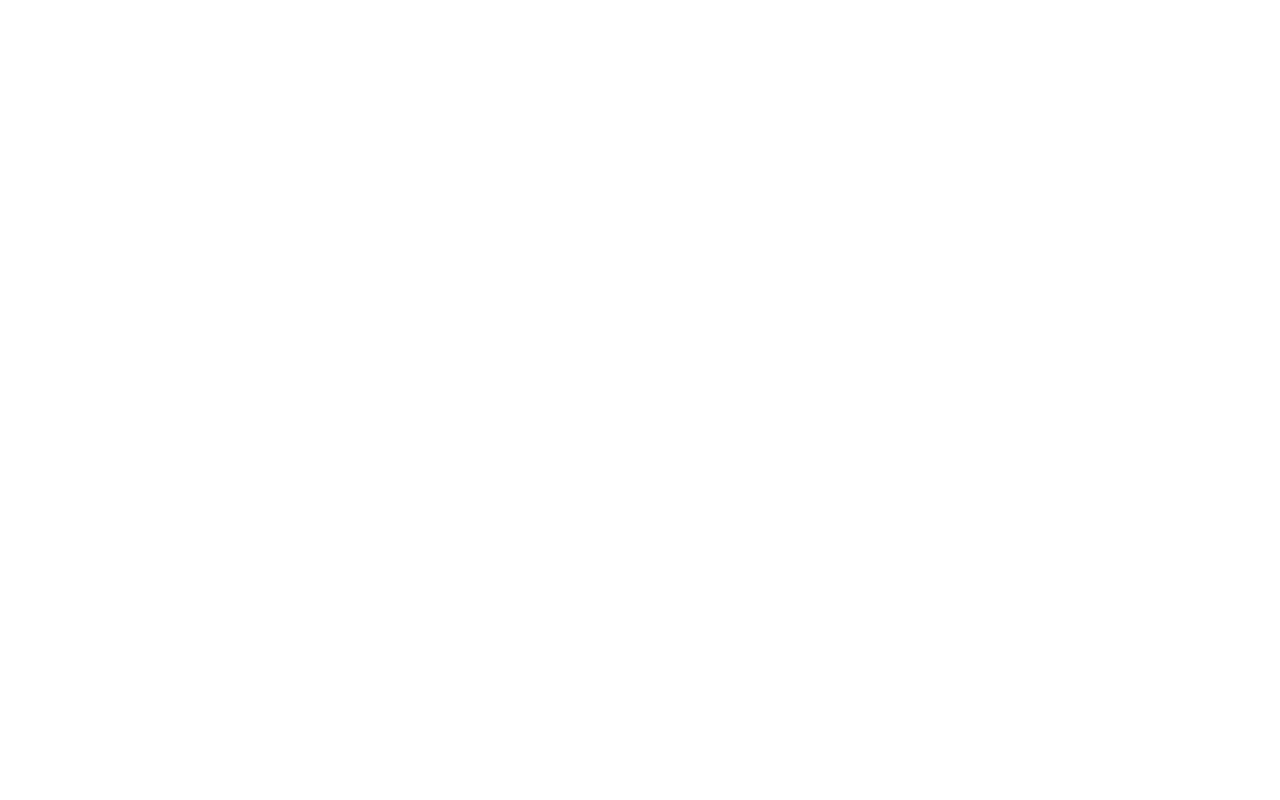
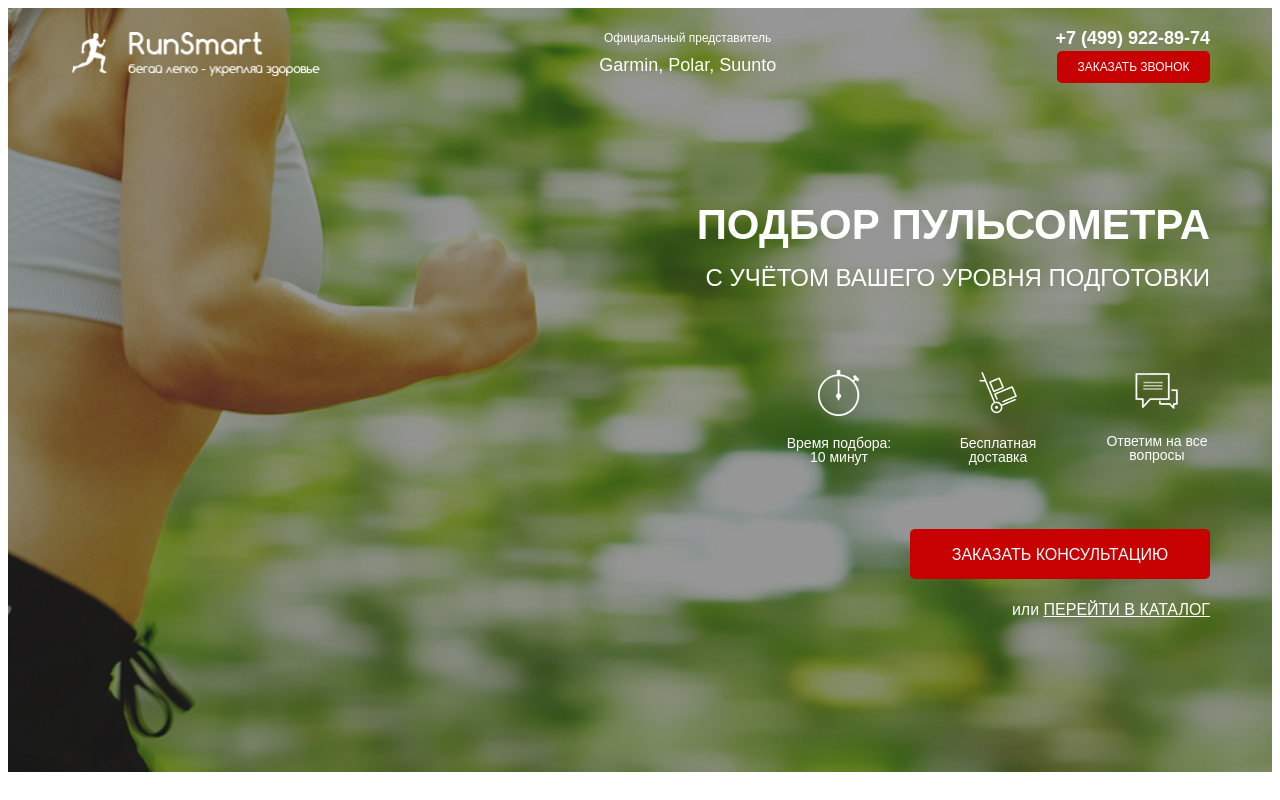
Before and after one commit to GoStop93/RunSmart, a website: page src/index.html in a window 1280 px wide. Drawn offline with Linux system fonts and the light colour scheme.

Commit message:
first_block

```diff
--- a/gulpfile.js
+++ b/gulpfile.js
@@ -14,23 +14,20 @@ gulp.task('server', function() {
 });
 
 gulp.task('styles', function() {
-    return gulp.src('src/sass/*.+(scss|sass)')
+    return gulp.src('src/sass/**/*.+(scss|sass)')
         .pipe(sass({outputStyle: 'compressed'}).on('error', sass.logError))
         .pipe(rename({
             prefix: "",
             suffix: ".min",
           }))
-        .pipe(autoprefixer({
-            browsers:['last 2 versions'],
-			cascade: false
-		}))
+        .pipe(autoprefixer())
         .pipe(cleanCSS({compatibility: 'ie8'}))
         .pipe(gulp.dest('src/css'))
         .pipe(browserSync.stream());
 });
 
 gulp.task('watch', function() {
-    gulp.watch('src/sass/*.+(scss|sass)', gulp.parallel('styles'));
+    gulp.watch('src/sass/**/*.+(scss|sass)', gulp.parallel('styles'));
     gulp.watch('src/*.html').on('change', browserSync.reload);
 });
 
--- a/src/index.html
+++ b/src/index.html
@@ -10,6 +10,54 @@
     <link rel="stylesheet" href="css/style.min.css">
 </head>
 <body>
+    <div class="promo">
+        <div class="container">
+            <header class="header">
+                <a href="#" class="header__logo">
+                    <img src="icons/first_screen/running_man.png" alt="logo">
+                </a>
+                <div class="header__official">
+                    Официальный представитель
+                    <span>Garmin, Polar, Suunto</span>
+                </div>
+                <div class="header__contacts">
+                    <a href="tel:+74999228974" class="header__phone">+7 (499) 922-89-74</a>
+                    <button class="button">заказать звонок</button>
+                </div>
+            </header>
+            <div class="promo__wrapper">
+                <h1 class="promo__header">Подбор пульсометра</h1>
+                <h2 class="promo__subheader">с учётом Вашего уровня подготовки</h2>
+
+                <div class="promo__icons">
+                    <div class="promo__icon">
+                        <img src="icons/first_screen/timer.png" alt="timer">
+                        Время подбора:
+                        10 минут
+                    </div>
+                    <div class="promo__icon">
+                        <img src="icons/first_screen/baggege.png" alt="baggege">
+                        Бесплатная
+                        доставка
+                    </div>
+                    <div class="promo__icon">
+                        <img src="icons/first_screen/messages.png" alt="messages">
+                        Ответим
+                        на все вопросы
+                    </div>
+                </div>
+
+                <button class="button button_main">заказать кОНСУЛЬТАЦИЮ</button>
+
+                <div class="promo__link">
+                    или
+                    <a href="#">ПЕРЕЙТИ В КАТАЛОГ</a>
+                </div>
+
+            </div>
+
+        </div>
+    </div>
 
 </body>
 </html>
--- /dev/null
+++ b/src/sass/blocks/_buttons.scss
@@ -0,0 +1,20 @@
+.button {
+    font-weight: 500;
+    font-size: 12px;
+    line-height: 19px;
+    text-align: center;
+    text-transform: uppercase;
+    color: #FFFFFF;
+    width: 153px;
+    height: 32px;
+    background: $main-color;
+    border-radius: 5px;
+    border: none;
+    &_main {
+        width: 300px;
+        height: 50px;
+        font-size: 16px;
+        line-height: 25px;
+        margin-top: 65px;
+    }
+}
--- /dev/null
+++ b/src/sass/blocks/_header.scss
@@ -0,0 +1,38 @@
+.header {
+    display: flex;
+    justify-content: space-between;
+    align-items: center;
+    &__logo {
+        width: 250px;
+        img {
+            width: 100%;
+        }
+    }
+    &__official {
+        font-weight: 500;
+        font-size: 12px;
+        line-height: 12px;
+        text-align: center;
+        color: #FFFFFF;
+        span {
+            display: block;
+            font-size: 18px;
+            line-height: 29px;
+            margin-top: 7px;
+        }
+    }
+    &__phone {
+        display: block;
+        font-weight: 700;
+        font-size: 18px;
+        line-height: 18px;
+        color: #FFFFFF;
+        text-decoration: none;
+        margin-bottom: 4px;
+    }
+    &__contacts {
+        display: flex;
+        flex-direction: column;
+        align-items: flex-end;
+    }
+}
--- /dev/null
+++ b/src/sass/blocks/_promo.scss
@@ -0,0 +1,59 @@
+.promo {
+    min-height: 650px;
+    padding: 21px 0 93px 0;
+    background: url(../img/bg/main_bg.png) center (center/cover) no-repeat;
+    &__wrapper {
+        display: flex;
+        flex-direction: column;
+        align-items: flex-end;
+        margin-top: 90px;
+    }
+    &__header {
+        margin-bottom: 0px;
+        font-weight: 700;
+        font-size: 42px;
+        text-transform: uppercase;
+        color: #FFFFFF;
+    }
+    &__subheader{
+        margin-top: 17px;
+        font-weight: 500;
+        font-size: 24px;
+        line-height: 24px;
+        text-transform: uppercase;
+        color: #FFFFFF;
+    }
+    &__icons {
+        margin-top: 60px;
+        width: 424px;
+        display: flex;
+        justify-content: space-between;
+        align-items: center;
+    }
+    &__icon {
+        width: 106px;
+        text-align: center;
+        font-weight: 500;
+        font-size: 14px;
+        line-height: 14px;
+        text-align: center;
+        color: #FFFFFF;
+        img {
+            display: block;
+            margin: 0 auto;
+            margin-bottom: 20px;
+        }
+    }
+    &__link {
+        font-weight: 500;
+        font-size: 16px;
+        line-height: 25px;
+        color: #FFFFFF;
+        margin-top: 18px;
+        a {
+            color: #FFFFFF;
+            text-transform: uppercase;
+            text-decoration: underline;
+        }
+    }
+}
--- a/src/sass/style.scss
+++ b/src/sass/style.scss
@@ -1,5 +1,13 @@
 @import 'base/variables';
+@import 'blocks/promo';
+@import 'blocks/header';
+@import 'blocks/buttons';
 
 * {
     font-family: 'Museo Sans Cyrl', sans-serif;
 }
+
+.container {
+    min-width: 950px;
+    margin: 0 auto;
+}
```
Also changed, not shown: package.json (+6 -1 lines), src/css/style.min.css.
